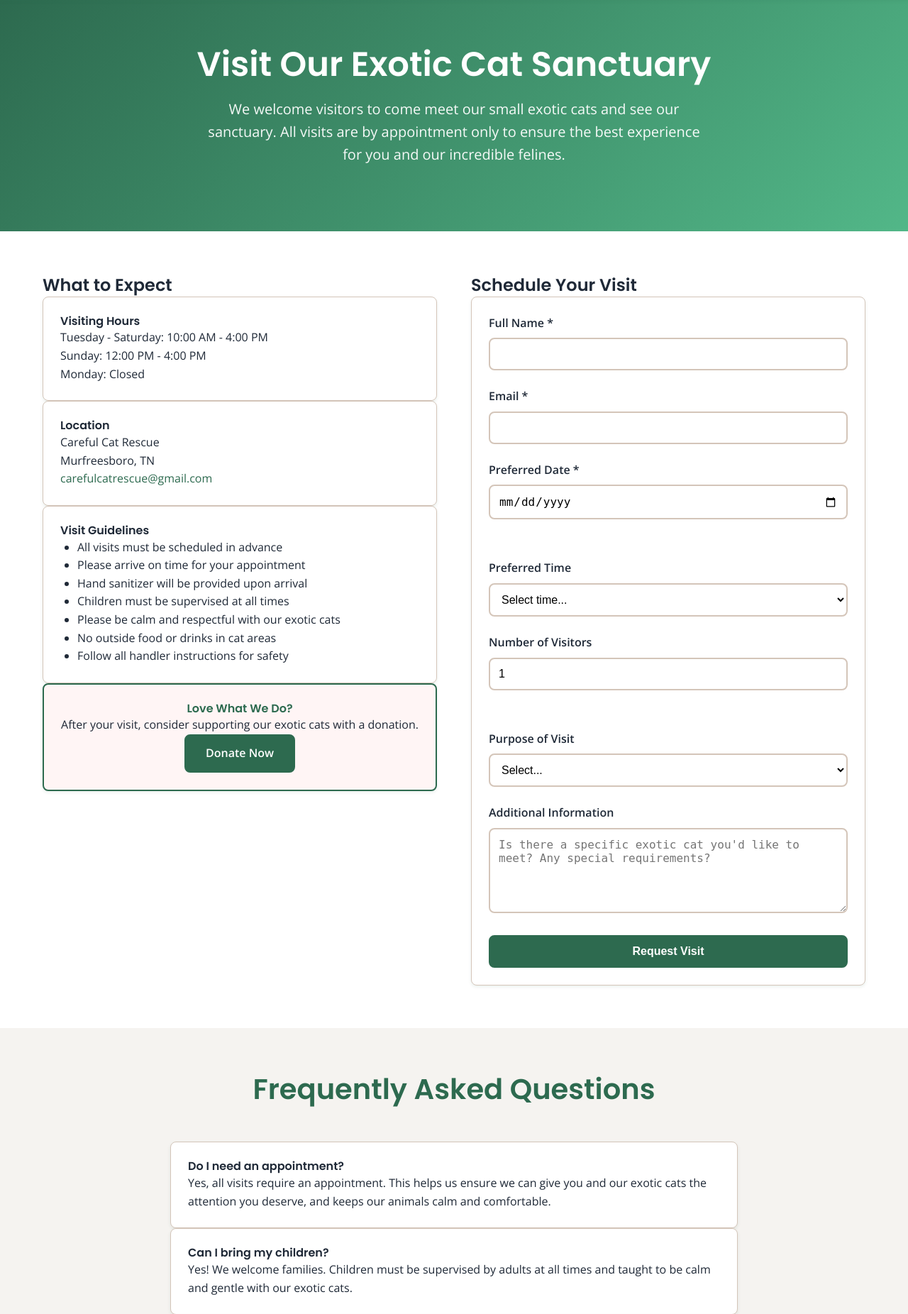
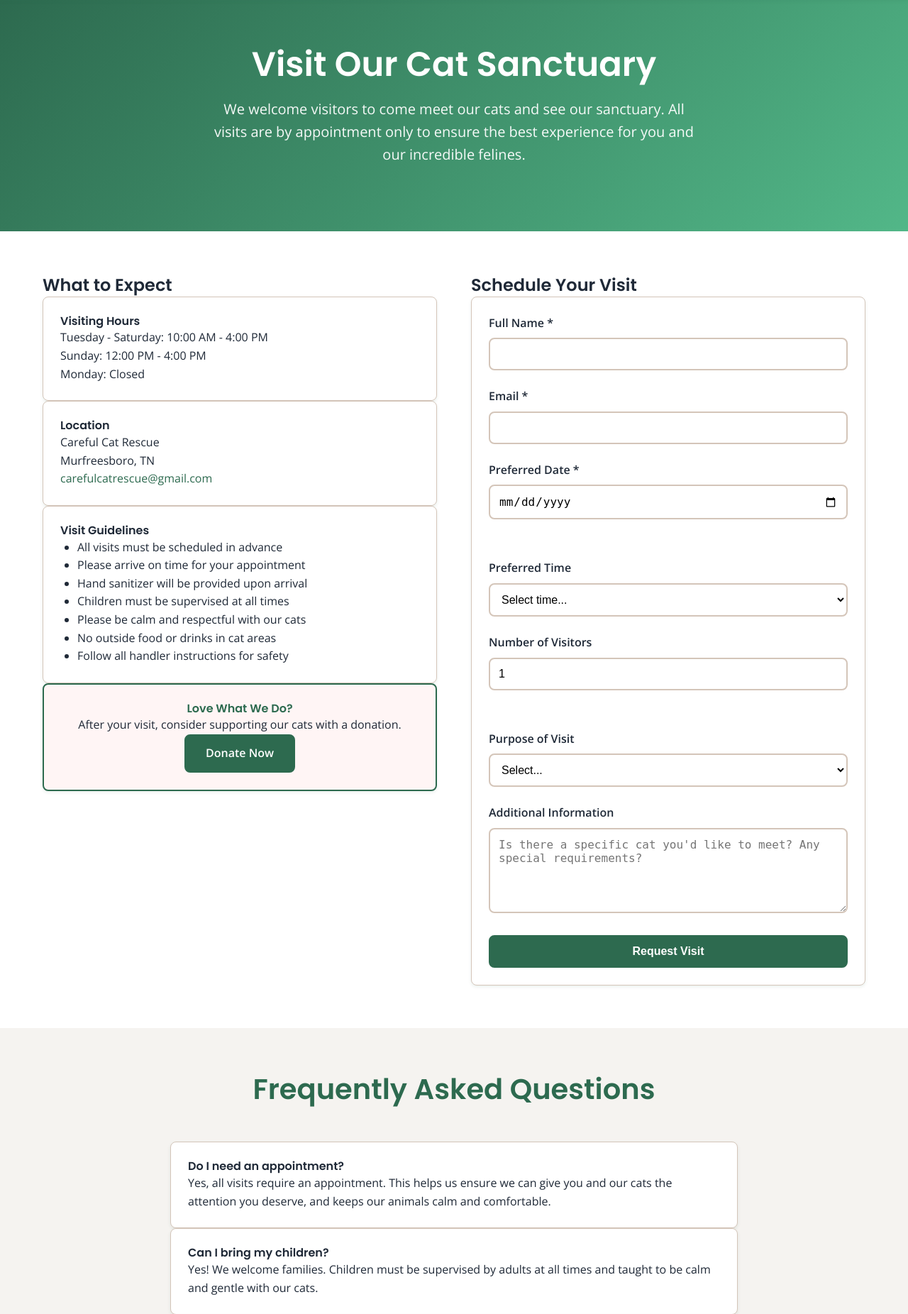
Before and after one commit to jamesbaldwings/Carefulcat, a PHP site: page /book-visit.php in a window 1280 px wide. Shown: the part 82-1934 px from the top of the page at 71% size. Run offline with PHP 8.4, Linux system fonts and the light colour scheme; data comes from the database, SQL or seed files in the repository; some libraries are stand-ins or nearby versions.

Commit message:
Update book-visit.php

```diff
--- a/public_html/book-visit.php
+++ b/public_html/book-visit.php
@@ -10,9 +10,9 @@ if (!isPageVisible('book_visit')) {
     exit;
 }
 
-$pageTitle = 'Visit Our Exotic Cat Sanctuary - Book an Appointment';
-$metaDescription = 'Schedule a visit to meet our small exotic cats and see our sanctuary in Murfreesboro, TN. All visits are by appointment only. Come meet servals, savannahs, bengals, and more.';
-$metaKeywords = 'visit exotic cat sanctuary, book exotic cat visit, Murfreesboro TN exotic cat sanctuary tour, meet serval savannah bengal caracal';
+$pageTitle = 'Visit Our Cat Sanctuary - Book an Appointment';
+$metaDescription = 'Schedule a visit to meet our cats and see our sanctuary in Murfreesboro, TN. All visits are by appointment only. Come meet servals, savannahs, bengals, and more.';
+$metaKeywords = 'visit cat sanctuary, book cat visit, Murfreesboro TN cat sanctuary tour, meet serval savannah bengal caracal';
 
 $successMessage = '';
 $errorMessage = '';
@@ -49,8 +49,8 @@ require_once __DIR__ . '/includes/header.php';
 
 <section class="hero" style="padding: 60px 0;">
     <div class="container">
-        <h1>Visit Our Exotic Cat Sanctuary</h1>
-        <p>We welcome visitors to come meet our small exotic cats and see our sanctuary. All visits are by appointment only to ensure the best experience for you and our incredible felines.</p>
+        <h1>Visit Our Cat Sanctuary</h1>
+        <p>We welcome visitors to come meet our cats and see our sanctuary. All visits are by appointment only to ensure the best experience for you and our incredible felines.</p>
     </div>
 </section>
 
@@ -86,7 +86,7 @@ require_once __DIR__ . '/includes/header.php';
                             <li>Please arrive on time for your appointment</li>
                             <li>Hand sanitizer will be provided upon arrival</li>
                             <li>Children must be supervised at all times</li>
-                            <li>Please be calm and respectful with our exotic cats</li>
+                            <li>Please be calm and respectful with our cats</li>
                             <li>No outside food or drinks in cat areas</li>
                             <li>Follow all handler instructions for safety</li>
                         </ul>
@@ -96,7 +96,7 @@ require_once __DIR__ . '/includes/header.php';
                 <div class="card" style="border: 2px solid var(--primary-color); background: #fff5f5;">
                     <div class="card-content text-center">
                         <h4 style="color: var(--primary-color);">Love What We Do?</h4>
-                        <p>After your visit, consider supporting our exotic cats with a donation.</p>
+                        <p>After your visit, consider supporting our cats with a donation.</p>
                         <a href="/donate.php" class="btn btn-primary">Donate Now</a>
                     </div>
                 </div>
@@ -161,7 +161,7 @@ require_once __DIR__ . '/includes/header.php';
                                     <select name="purpose" class="form-control">
                                         <option value="">Select...</option>
                                         <option value="Adoption">Interested in Adoption</option>
-                                        <option value="General Visit">General Visit / Meet the Exotic Cats</option>
+                                        <option value="General Visit">General Visit / Meet the Cats</option>
                                         <option value="Volunteer Interest">Volunteer Interest</option>
                                         <option value="Donation Drop-off">Donation / Supply Drop-off</option>
                                         <option value="Other">Other</option>
@@ -172,7 +172,7 @@ require_once __DIR__ . '/includes/header.php';
                             <div class="form-group">
                                 <label class="form-label">Additional Information</label>
                                 <textarea name="message" class="form-control" rows="4"
-                                          placeholder="Is there a specific exotic cat you'd like to meet? Any special requirements?"></textarea>
+                                          placeholder="Is there a specific cat you'd like to meet? Any special requirements?"></textarea>
                             </div>
 
                             <button type="submit" class="btn btn-primary btn-lg" style="width: 100%;">Request Visit</button>
@@ -195,28 +195,28 @@ require_once __DIR__ . '/includes/header.php';
             <div class="card mb-3">
                 <div class="card-content">
                     <h4>Do I need an appointment?</h4>
-                    <p>Yes, all visits require an appointment. This helps us ensure we can give you and our exotic cats the attention you deserve, and keeps our animals calm and comfortable.</p>
+                    <p>Yes, all visits require an appointment. This helps us ensure we can give you and our cats the attention you deserve, and keeps our animals calm and comfortable.</p>
                 </div>
             </div>
 
             <div class="card mb-3">
                 <div class="card-content">
                     <h4>Can I bring my children?</h4>
-                    <p>Yes! We welcome families. Children must be supervised by adults at all times and taught to be calm and gentle with our exotic cats.</p>
+                    <p>Yes! We welcome families. Children must be supervised by adults at all times and taught to be calm and gentle with our cats.</p>
                 </div>
             </div>
 
             <div class="card mb-3">
                 <div class="card-content">
-                    <h4>Can I adopt an exotic cat during my visit?</h4>
-                    <p>While you can meet exotic cats and express interest during your visit, adoptions require an application process. We can help you start the application during your visit.</p>
+                    <h4>Can I adopt a cat during my visit?</h4>
+                    <p>While you can meet cats and express interest during your visit, adoptions require an application process. We can help you start the application during your visit.</p>
                 </div>
             </div>
 
             <div class="card">
                 <div class="card-content">
                     <h4>What should I bring?</h4>
-                    <p>Just yourself! We provide everything you need. If you're interested in adoption, you may want to bring questions about exotic cat care and your living situation.</p>
+                    <p>Just yourself! We provide everything you need. If you're interested in adoption, you may want to bring questions about cat care and your living situation.</p>
                 </div>
             </div>
         </div>
```
